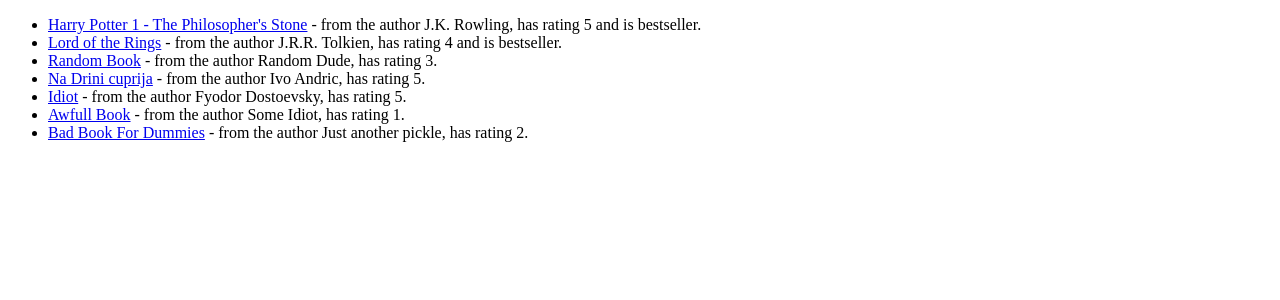
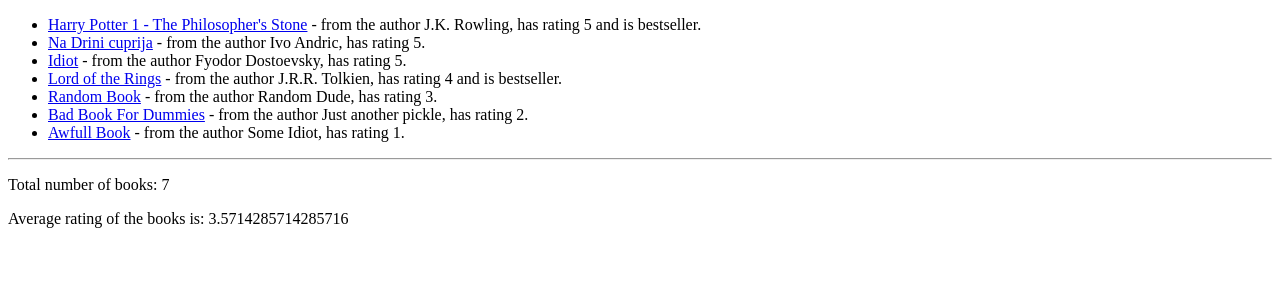
Before and after one commit to NSale/book_models, a Django app: page /books in a window 1280 px wide. Shown: the top 300 px of the page. Run offline with Django 3.2, Linux system fonts and the light colour scheme; data comes from the database, SQL or seed files in the repository; both versions use the stored data as it was after the commit.

Commit message:
refactor code and add new infos

```diff
--- a/books_app/models.py
+++ b/books_app/models.py
@@ -1,5 +1,7 @@
 from django.db import models
 from django.core.validators import MaxValueValidator, MinValueValidator
+from django.urls import reverse
+from django.utils.text import slugify
 
 
 # Create your models here.
@@ -8,6 +10,14 @@ class Book(models.Model):
     rating = models.IntegerField(validators=[MinValueValidator(1), MaxValueValidator(5)])
     author = models.CharField(null=True, max_length=100)
     is_bestselling = models.BooleanField(default=False)
+    slug = models.SlugField(default="", null=False, db_index=True)
+
+    def get_absolute_url(self):
+        return reverse('book_details', args=[self.slug])
+
+    def save(self, *args, **kwargs):
+        self.slug = slugify(self.title)
+        super().save(*args, **kwargs)
 
     def __str__(self):
         return f'{self.title} ({self.rating})'
--- a/books_app/templates/books_app/index.html
+++ b/books_app/templates/books_app/index.html
@@ -7,7 +7,18 @@
 {% block content %}
     <ul>
         {% for book in books %}
-        <li><a href="{% url 'book_details' book.id %}">{{ book.title }}</a> - from the author {{ book.author }}, has rating {{ book.rating }}{% if book.is_bestselling %} and is bestseller{% endif %}.</li>
+        <li>
+            <!--Depricated-->
+            <!--<a href="{% url 'book_details' book.id %}">{{ book.title }}</a>-->
+            <a href="{{ book.get_absolute_url }}">{{ book.title }}</a>
+            - from the author {{ book.author }},
+            has rating {{ book.rating }}{% if book.is_bestselling %} and is bestseller{% endif %}.
+        </li>
         {% endfor %}
     </ul>
+
+    <hr>
+
+    <p>Total number of books: {{ total_number_of_books }}</p>
+    <p>Average rating of the books is: {{ average_rating }}</p>
 {% endblock %}
--- a/books_app/urls.py
+++ b/books_app/urls.py
@@ -3,5 +3,5 @@ from . import views
 
 urlpatterns = [
     path('books', views.index, name='books'),
-    path('books/<int:book_id>', views.book_details, name='book_details')
+    path('books/<slug:slug>', views.book_details, name='book_details')
 ]
--- a/books_app/views.py
+++ b/books_app/views.py
@@ -1,22 +1,28 @@
 from django.shortcuts import render, get_object_or_404
+from django.db.models import Avg
+
 from .models import Book
 
 
 # Create your views here.
 def index(request):
-    books = Book.objects.all()
+    books = Book.objects.all().order_by('-rating')
+    num_books = books.count()
+    avg_rating = books.aggregate(Avg('rating'))
     return render(request, 'books_app/index.html', {
         'books': books,
+        'total_number_of_books': num_books,
+        'average_rating': avg_rating['rating__avg'],
     })
 
 
-def book_details(request, book_id):
+def book_details(request, slug):
     # Depricated
     # try:
     #     book = Book.objects.get(id=book_id)
     # except Exception as e:
     #     raise Http404('There is no book with that index')
-    book = get_object_or_404(Book, id=book_id)
+    book = get_object_or_404(Book, slug=slug)
     return render(request, 'books_app/book_detail.html', {
         'book': book,
     })
```
Also changed, not shown: books_app/migrations/0003_book_slug.py (added), books_app/templates/books_app/base.html (line endings or trailing spaces), books_app/templates/books_app/book_detail.html (line endings or trailing spaces), db.sqlite3.
